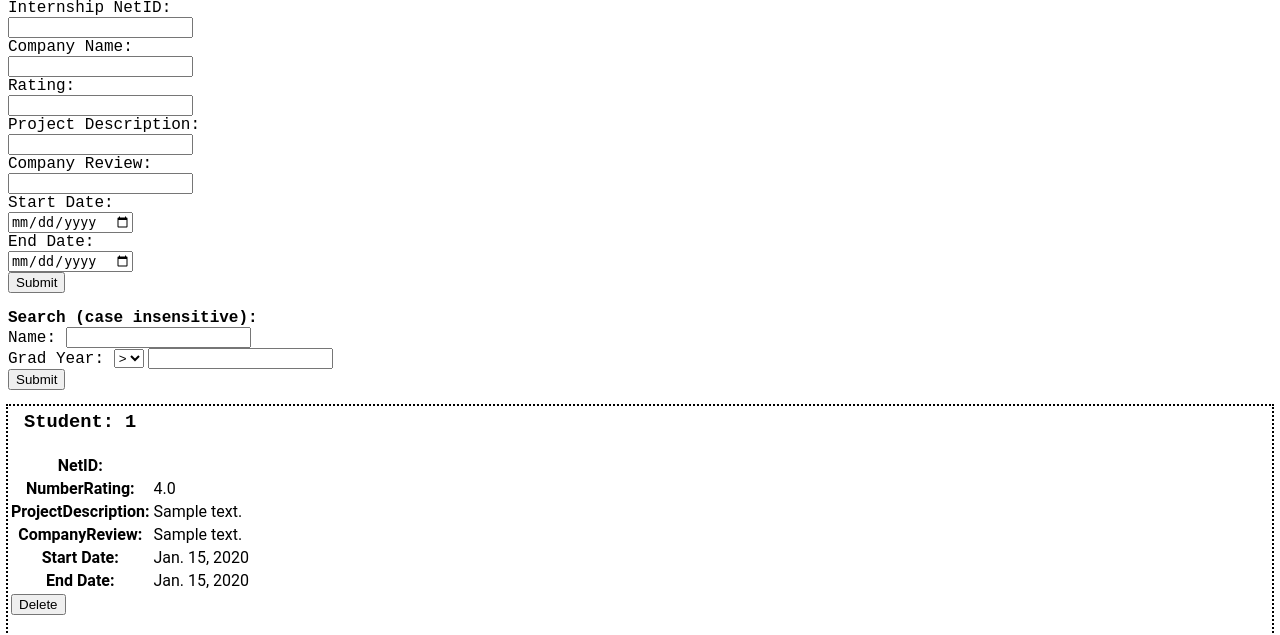
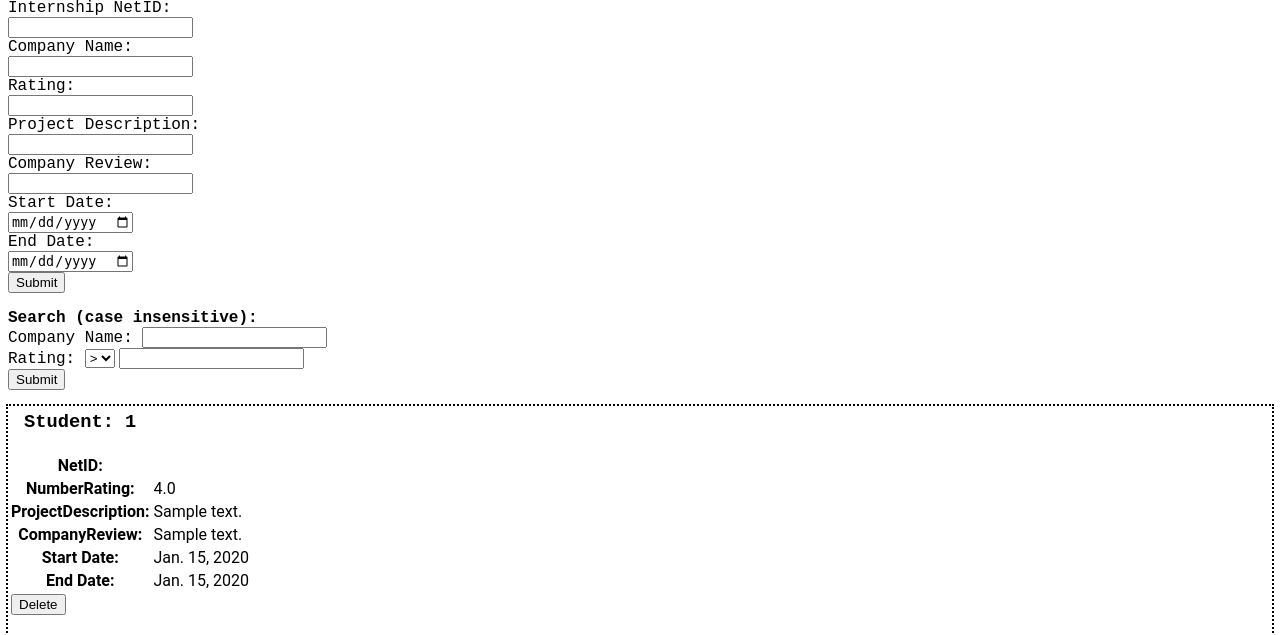
Before and after one commit to csyding/acm-resume-book, a Django app: page /database/internships/ in a window 1280 px wide. Shown: the part 50-685 px from the top of the page. Run offline with Django 3.2, Linux system fonts and the light colour scheme; tables that the repository leaves empty hold one stand-in row (values such as "Sample post"); parts of the project's set-up code (start-up, migrations or seed data) failed here and were passed over.

Commit message:
Fixing html errors

```diff
--- a/resume_book/templates/resume_book/internships.html
+++ b/resume_book/templates/resume_book/internships.html
@@ -48,16 +48,16 @@
   {% csrf_token %}
   <label for="search"><b>Search (case insensitive):</b></label>
   <br>
-  <label for="companyname-query"> Name: </label>
-  <input type="text" id="companyname-query" name="companyName" maxlength={{name_length}}>
+  <label for="companyname-query"> Company Name: </label>
+  <input type="text" id="companyname-query" name="companyName" maxlength={{companyName_length}}>
   <br>
-  <label for="numberRating-query"> Grad Year: </label>
+  <label for="numberRating-query"> Rating: </label>
   <select id="numberRating-equality" name="equality">
       <option value=">">&gt;</option>
         <option value="<">&lt;</option>
         <option value="=">=</option>
   </select>
-  <input type="number" id="numberRating-query" name="numberRating" maxlength="4">
+  <input type="number" id="numberRating-query" name="numberRating" maxlength="2">
   <br>
   <input type="submit" value="Submit">
 </form>
```
